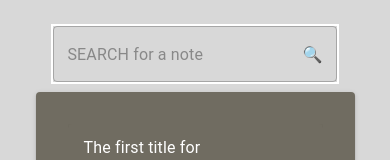
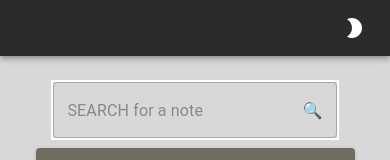
Before and after one commit to GARMA-A/Graduation_ideas, a React (Vite) app: page / in a window 390 px wide. Shown: the top 160 px of the page. Built offline with nearby package versions, Linux system fonts and the light colour scheme; some icons are missing.

Commit message:
add the dark mode button on mobile

```diff
--- a/src/App.tsx
+++ b/src/App.tsx
@@ -26,7 +26,7 @@ function App() {
 
 
   return (<ColorModeProvider>
-    {!isSm && <NavBar />}
+    <NavBar />
     {isSm && <BottomNavBar />}
 
     <Box
--- a/src/components/AddNote.tsx
+++ b/src/components/AddNote.tsx
@@ -12,8 +12,6 @@ export default function AddNote({ open, setOpen }: AddNoteProps) {
   function handleClick() {
     setOpen(!open);
   }
-
-
   return (<>
 
     <Fab
--- a/src/components/NavBar.tsx
+++ b/src/components/NavBar.tsx
@@ -7,11 +7,15 @@ import { WbSunny, Brightness2 } from '@mui/icons-material';
 import EditNoteIcon from '@mui/icons-material/EditNote';
 import { FavoriteOutlined } from '@mui/icons-material';
 import { useColorMode } from '../contexts/useColorMode';
+import { useMediaQuery, useTheme } from '@mui/material';
 
 
 
 export default function NavBar() {
   const { mode, toggleMode } = useColorMode();
+
+  const theme = useTheme();
+  const isSm = useMediaQuery(theme.breakpoints.down('sm'));
 
   return (
     <Box sx={{ flexGrow: 1 }} >
@@ -40,12 +44,12 @@ export default function NavBar() {
             {mode === 'dark' ? <WbSunny /> : <Brightness2 />}
           </IconButton>
           <Box >
-            <IconButton color="inherit"><FavoriteOutlined />
-            </IconButton>
+            {!isSm && < IconButton color="inherit"><FavoriteOutlined />
+            </IconButton>}
 
           </Box>
         </Toolbar>
       </AppBar>
-    </Box>
+    </Box >
   );
 }
```
